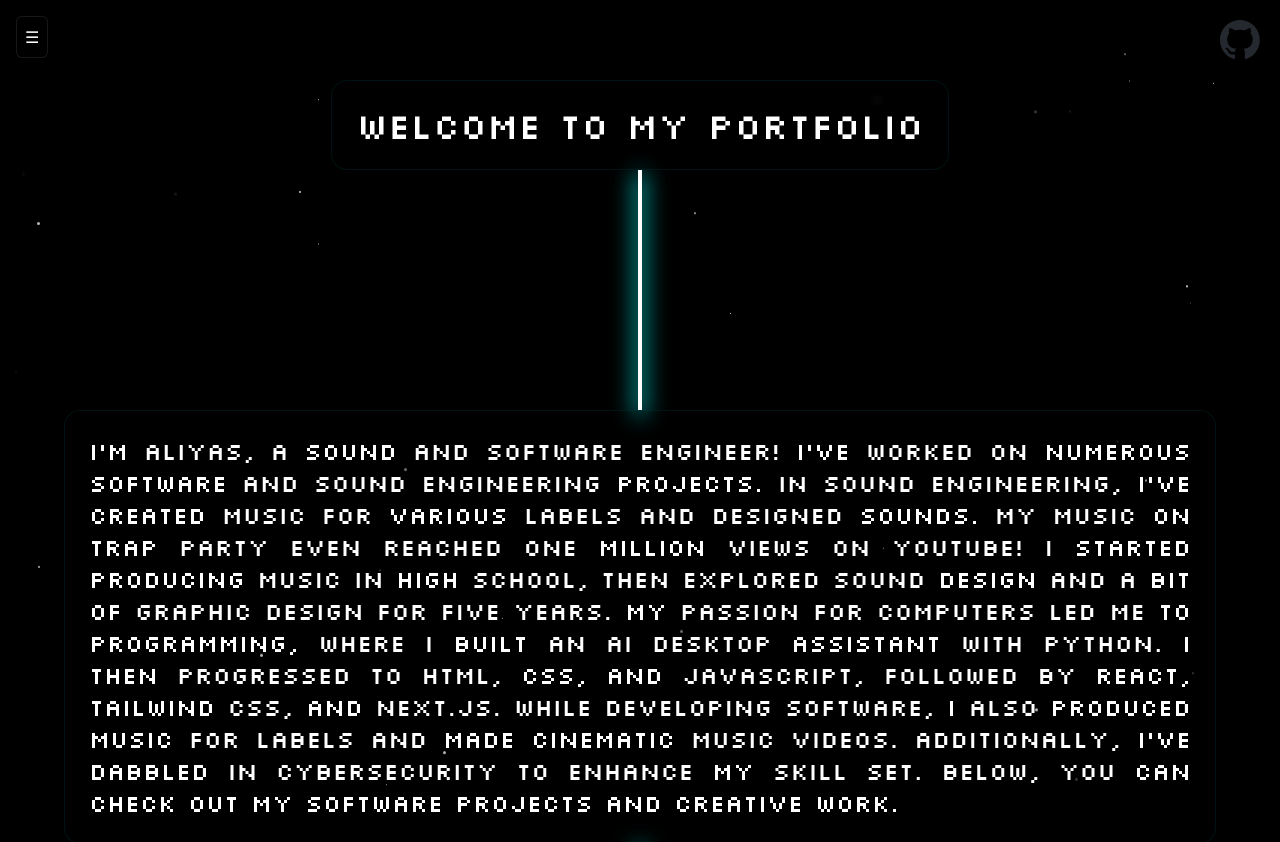
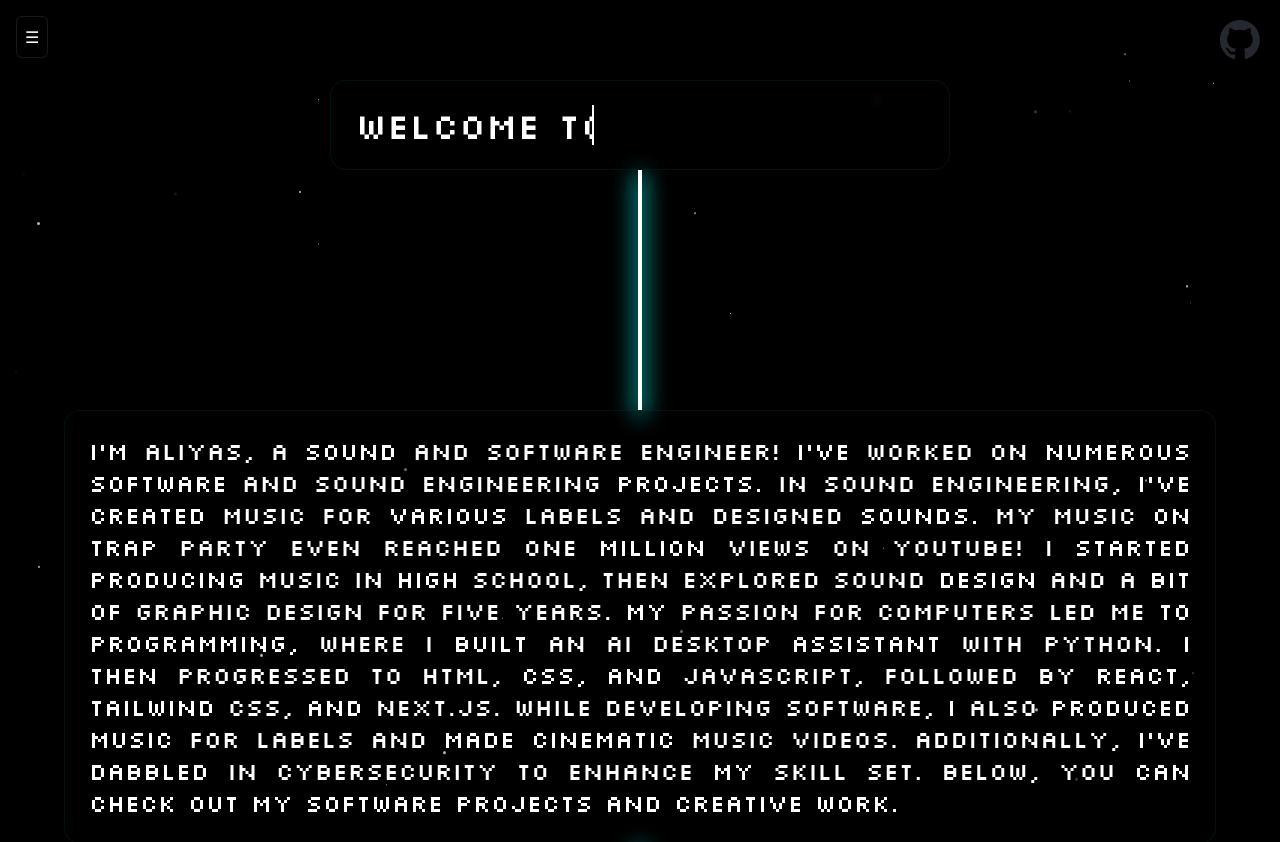
Before and after one commit to AliyasAhmed/PortFolio, a React (Vite) app: page / in a window 1280 px wide. Shown: the top 842 px of the page. Built offline with nearby package versions, Linux system fonts and the light colour scheme.

Commit message:
still working

```diff
--- a/src/Components/Home.jsx
+++ b/src/Components/Home.jsx
@@ -27,7 +27,7 @@ const Home = () => {
 
         className="flex  items-center p-6 border border-border backdrop-blur-sm rounded-2xl md:text-4xl bg-bg "
       >
-        <h1 className=" ">Welcome To my Portfolio</h1>
+        <h1 className="typewriter">Welcome To my Portfolio</h1>
       </InViewAnimation>
       {/* Decorative Line */}
       <LightSaver/>
```
